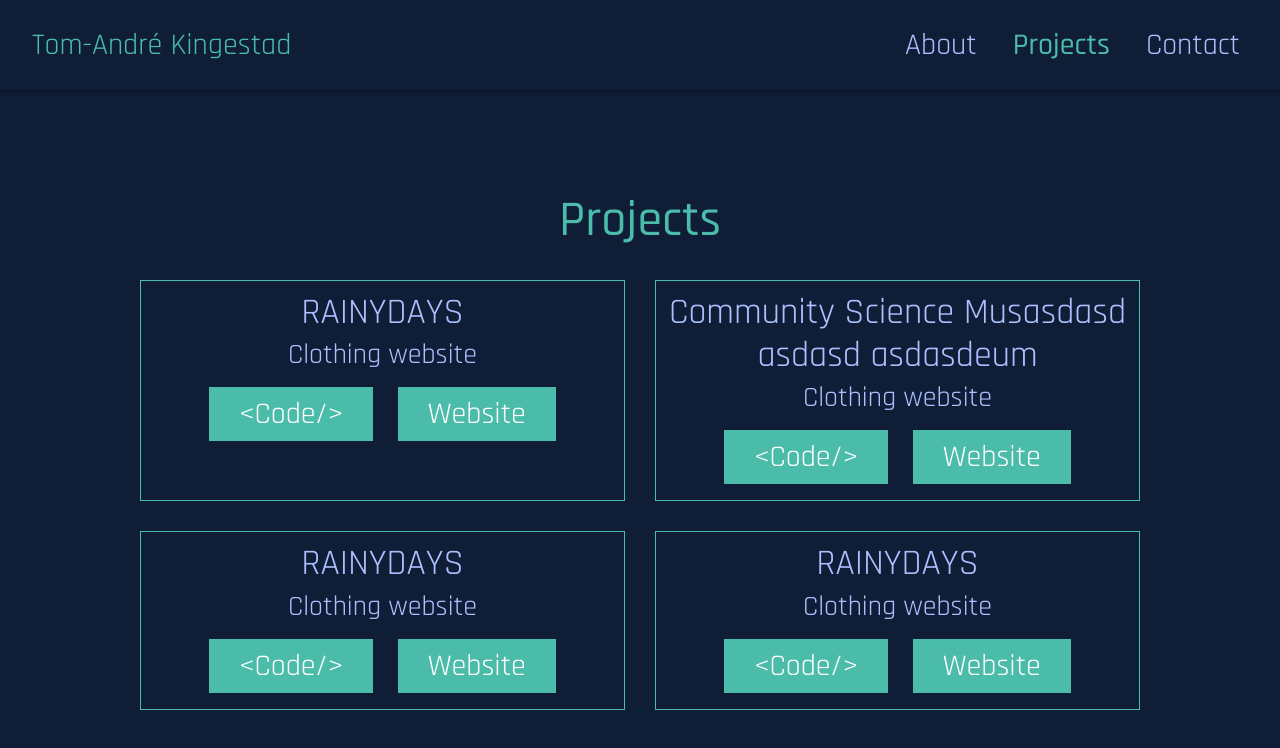
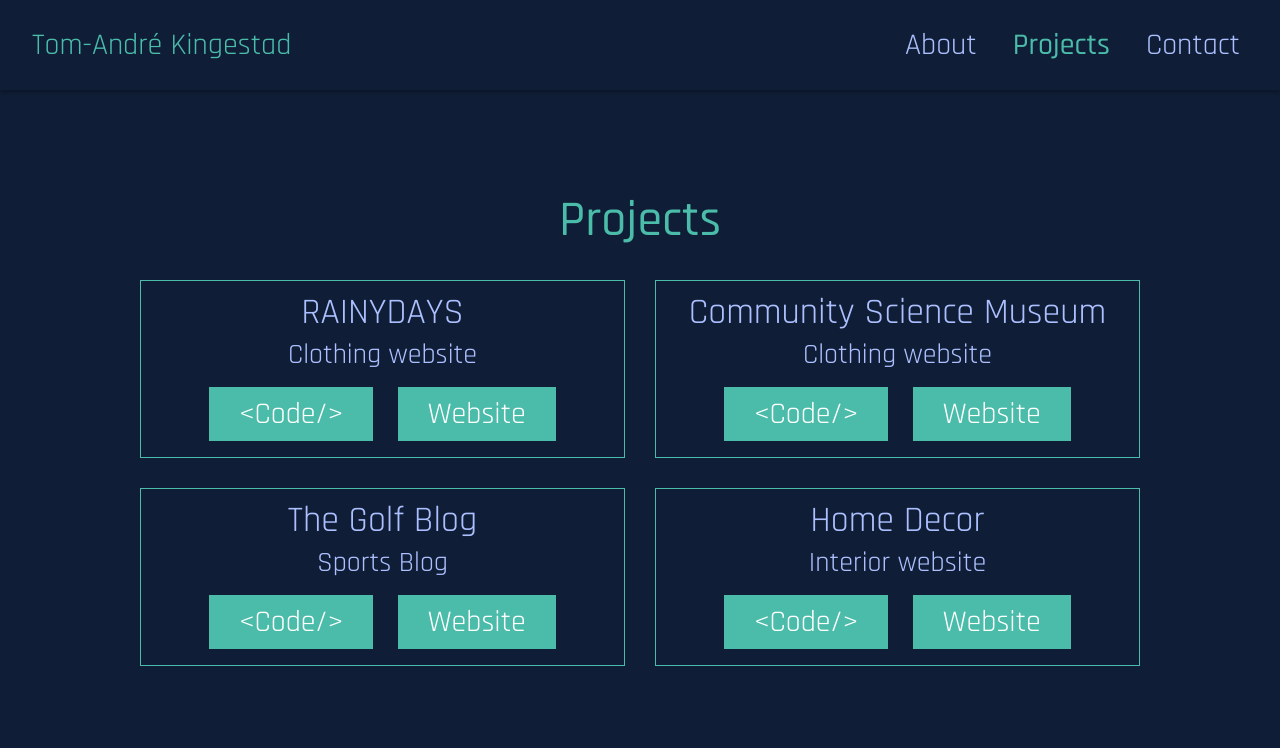
Before and after one commit to TomAnKing/portofolio-site, a plain HTML site: page projects.html in a window 1280 px wide. Drawn offline with nearby package versions, Linux system fonts and the light colour scheme.

Commit message:
almost done

```diff
--- /dev/null
+++ b/JS/displayProjects.js
@@ -0,0 +1,16 @@
+import { projects } from "./projects.js";
+
+const projectsContainer = document.querySelector(".prjoectsContainer");
+
+displayProjects();
+
+function displayProjects() {
+  for (let i = 0; i < projects.length; i++) {
+    projectsContainer.innerHTML += `<div class="project">
+                                        <h2 class="projectTitle">${projects[i].title}</h2>
+                                            <p class="projectDescription">${projects[i].description}</p>
+                                            <a href="${projects[i].code}" target="_blank" rel="noopener noreferrer" class="projectBtns">&lt;Code/&gt;</a>
+                                            <a href="${projects[i].website}" target="_blank" rel="noopener noreferrer" class="projectBtns">Website</a>
+                                        </div>`;
+  }
+}
--- /dev/null
+++ b/JS/projects.js
@@ -0,0 +1,30 @@
+export const projects = [
+  {
+    id: 1,
+    title: "RAINYDAYS",
+    description: "Clothing website",
+    code: "https://github.com/TomAnKing/RAINYDAYS",
+    website: "https://rainydays-tomanking.netlify.app/",
+  },
+  {
+    id: 2,
+    title: "Community Science Museum",
+    description: "Clothing website",
+    code: "https://github.com/TomAnKing/Community-Science-Museum",
+    website: "https://community-science-museum-tomanking.netlify.app/",
+  },
+  {
+    id: 3,
+    title: "The Golf Blog",
+    description: "Sports Blog",
+    code: "https://github.com/TomAnKing/golf-blogV2",
+    website: "https://golfblogv2-tomandre-kingestad.netlify.app/index.html",
+  },
+  {
+    id: 4,
+    title: "Home Decor",
+    description: "Interior website",
+    code: "https://github.com/TomAnKing/home-decor",
+    website: "https://home-decor-tomanking.netlify.app/index.html",
+  },
+];
--- a/projects.html
+++ b/projects.html
@@ -56,38 +56,12 @@
       </div>
     </nav>
     <h1 class="projectsHeader">Projects</h1>
-    <div class="prjoectsContainer">
-      <div class="project">
-        <h2 class="projectTitle">RAINYDAYS</h2>
-        <p class="projectDescription">Clothing website</p>
-        <a href="#" class="projectBtns">&lt;Code/&gt;</a>
-        <a href="#" class="projectBtns">Website</a>
-      </div>
-      <div class="project">
-        <h2 class="projectTitle">
-          Community Science Musasdasd asdasd asdasdeum
-        </h2>
-        <p class="projectDescription">Clothing website</p>
-        <a href="#" class="projectBtns">&lt;Code/&gt;</a>
-        <a href="#" class="projectBtns">Website</a>
-      </div>
-      <div class="project">
-        <h2 class="projectTitle">RAINYDAYS</h2>
-        <p class="projectDescription">Clothing website</p>
-        <a href="#" class="projectBtns">&lt;Code/&gt;</a>
-        <a href="#" class="projectBtns">Website</a>
-      </div>
-      <div class="project">
-        <h2 class="projectTitle">RAINYDAYS</h2>
-        <p class="projectDescription">Clothing website</p>
-        <a href="#" class="projectBtns">&lt;Code/&gt;</a>
-        <a href="#" class="projectBtns">Website</a>
-      </div>
-    </div>
+    <div class="prjoectsContainer"></div>
     <script
       src="https://cdn.jsdelivr.net/npm/bootstrap@5.1.3/dist/js/bootstrap.bundle.min.js"
       integrity="sha384-ka7Sk0Gln4gmtz2MlQnikT1wXgYsOg+OMhuP+IlRH9sENBO0LRn5q+8nbTov4+1p"
       crossorigin="anonymous"
     ></script>
+    <script src="JS/displayProjects.js" type="module"></script>
   </body>
 </html>
```
Also changed, not shown: contact.html (+5 -1 lines).
